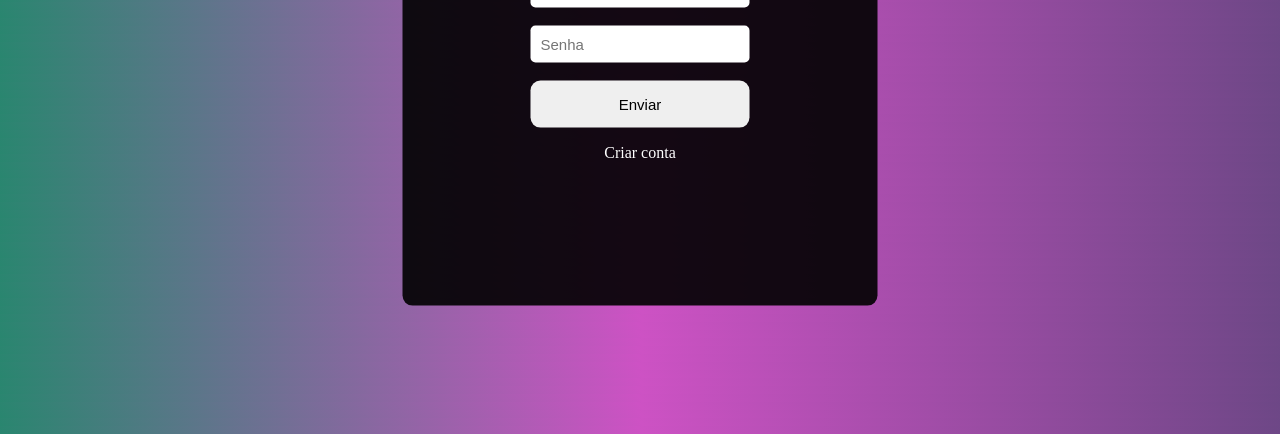
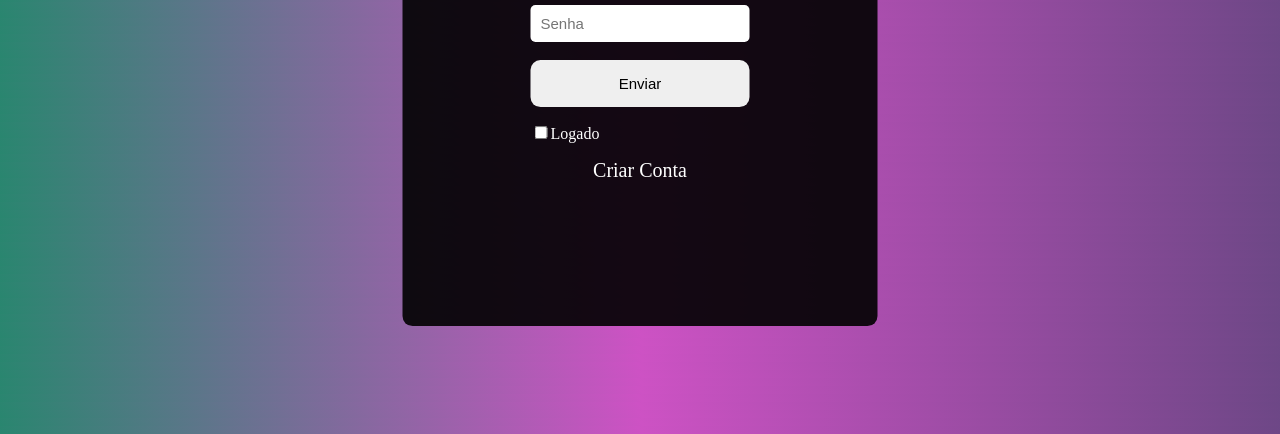
Before and after one commit to GrowFoco/projeto_site, a plain HTML site: page index.html in a window 1280 px wide. Shown: the part 366-800 px from the top of the page. Drawn offline with Linux system fonts and the light colour scheme.

Commit message:
criando um checkbox

```diff
--- a/css/style.css
+++ b/css/style.css
@@ -50,6 +50,7 @@ button{
     font-size: 15px;
     color: black;
     cursor: pointer; /*mudar o cursor para busca */
+
 }
 button:hover{ /*hover e um pseudo-classe*/
     background-color: var(--cor3); /*muda a cor do elemento */
@@ -59,3 +60,18 @@ p{
     cursor: pointer;
     text-align: center;
 }
+.logado{
+    color: white;
+}
+.text_logado{
+    text-align: left;
+}
+.criarConta >a{
+  font-size: 20px;
+  text-decoration: none;
+}
+a:hover{
+    background-color:var(--cor3);
+    border-radius: 5px;
+
+}
--- a/index.html
+++ b/index.html
@@ -18,10 +18,12 @@
         <input type="password" placeholder="Senha">
         <br> <br>
         <button>Enviar</button>
-        <link rel="stylesheet" href="#|">
-            <p>Criar conta</p>
-        </link>
+        <p class="text_logado"><input class="logado" type="checkbox" placeholder="Logado" >Logado</p>
+        <p class="criarConta" ><a href="home.html" target="_blank" style="color: white;">Criar Conta</a></p>
+
+
        </div>
+
 
 
     </body>
```
Also changed, not shown: home.html (+14 -0 lines).
